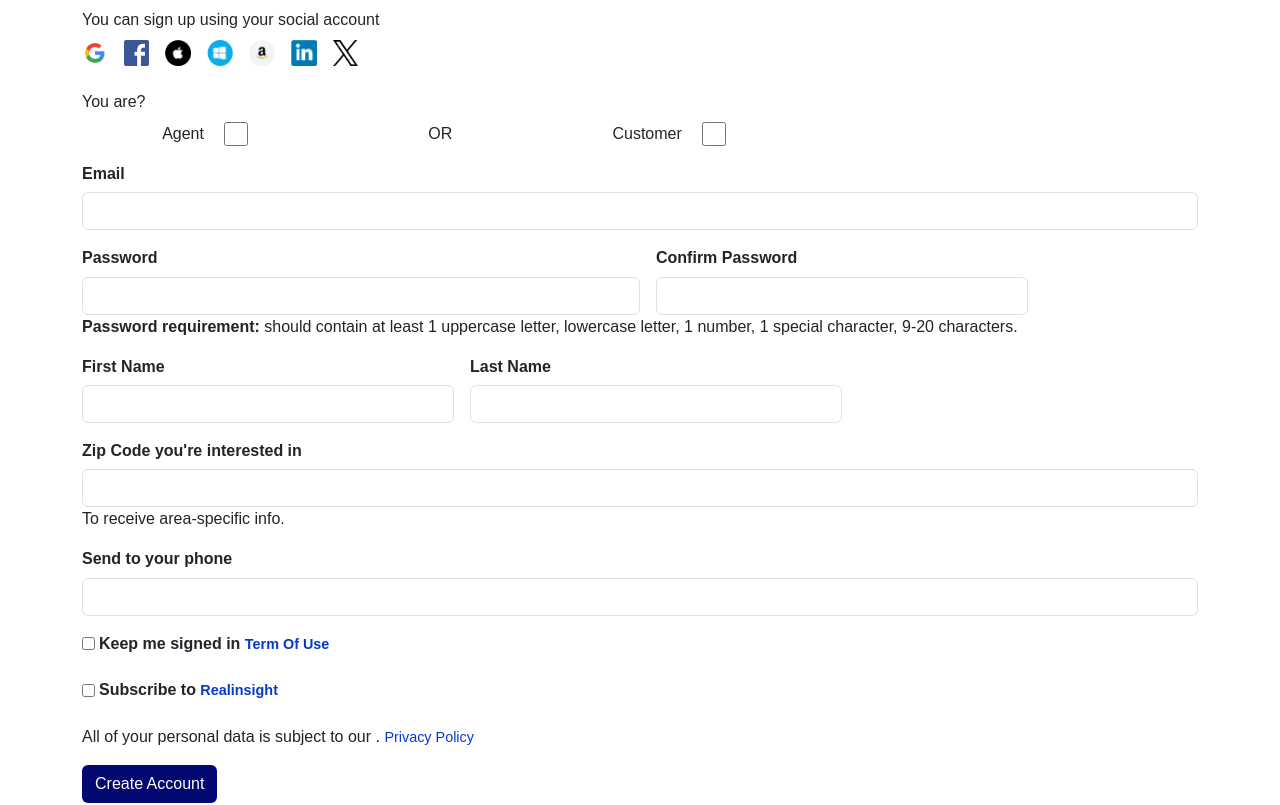
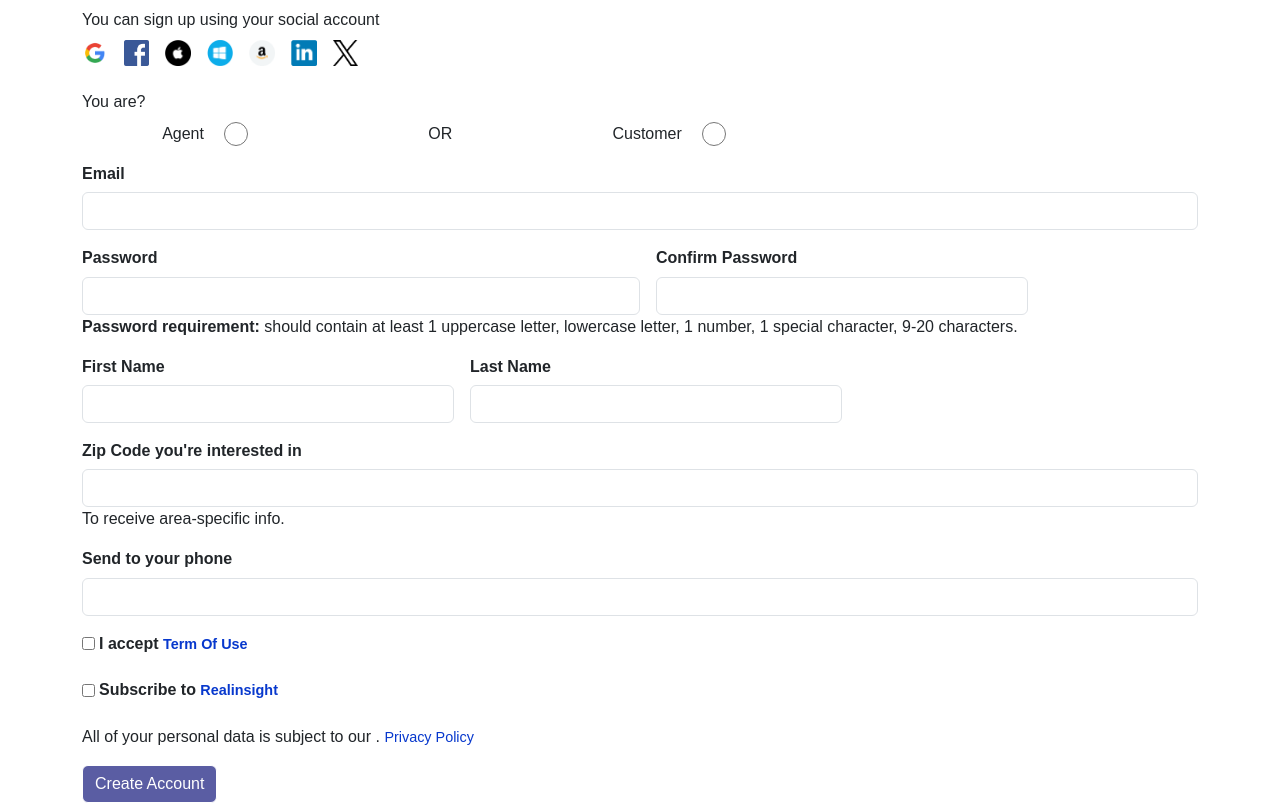
Before and after one commit to VintelmoraGrp3/MockProject_052024_Nhom3, a React (Vite) app: page /register in a window 1280 px wide. Shown: the part 523-1328 px from the top of the page. Built offline with nearby package versions, Linux system fonts and the light colour scheme.

Commit message:
fix bug 0306

```diff
--- a/src/pages/RegisterPage.jsx
+++ b/src/pages/RegisterPage.jsx
@@ -1,4 +1,4 @@
-import React from "react";
+import React, { useState } from "react";
 import { NavLink } from "react-router-dom";
 import { ListSocial } from "../components/ListSocial";
 import Header from "../components/Header";
@@ -7,15 +7,38 @@ import "../styles/register.scss";
 
 // RegisterPage component for user registration
 const RegisterPage = () => {
+  const [termChecked, setTermChecked] = useState(false);
+  const [password, setPassword] = useState("");
+  const [confirmPassword, setConfirmPassword] = useState("");
+  const [errorMessage, setErrorMessage] = useState("");
+
+  const handleChecked = (e) => {
+    setTermChecked(e.target.checked);
+  };
+  const handlePassword = (e) => {
+    setPassword(e.target.value);
+  };
+  const handleConfirmPassword = (e) => {
+    setConfirmPassword(e.target.value);
+  };
+
+  const handleSubmit = (e) => {
+    e.preventDefault();
+    if (password !== confirmPassword) {
+      setErrorMessage("Password do not mactch");
+    } else {
+      setErrorMessage("");
+    }
+  };
   return (
     <>
       <Header />
 
-      <div className="container">
+      <div className="container-xl">
         {/* Title */}
         <h1 className="fw-bold mt-3">Sign up</h1>
         {/* Registration form */}
-        <form className="register">
+        <form className="register" onSubmit={handleSubmit}>
           {/* Social account signup */}
           <p>You can sign up using your social account</p>
           <ListSocial /> {/* Rendering ListSocial component */}
@@ -26,21 +49,13 @@ const RegisterPage = () => {
               {/* Agent role checkbox */}
               <div className="d-flex">
                 <p>Agent</p>
-                <input
-                  type="checkbox"
-                  name="keepLoggedIn"
-                  className="checkbox-role"
-                />
+                <input type="radio" name="role" className="checkbox-role" />
               </div>
               {/* Customer role checkbox */}
               <p>OR</p>
               <div className="d-flex">
                 <p>Customer</p>
-                <input
-                  type="checkbox"
-                  name="keepLoggedIn"
-                  className="checkbox-role"
-                />
+                <input type="radio" name="role" className="checkbox-role" />
               </div>
             </div>
           </div>
@@ -65,6 +80,8 @@ const RegisterPage = () => {
                 className="form-control"
                 id="password"
                 name="password"
+                value={password}
+                onChange={handlePassword}
                 required
               />
             </div>
@@ -76,11 +93,14 @@ const RegisterPage = () => {
                 className="form-control"
                 id="confirmPassword"
                 name="confirmPassword"
+                value={confirmPassword}
+                onChange={handleConfirmPassword}
                 required
               />
             </div>
           </div>
           {/* Password requirements */}
+          {errorMessage && <p className="text-danger">{errorMessage}</p>}
           <p className="mb-3">
             <span className="fw-bold">Password requirement:</span> should
             contain at least 1 uppercase letter, lowercase letter, 1 number, 1
@@ -112,6 +132,7 @@ const RegisterPage = () => {
             <label htmlFor="zipCode">Zip Code you're interested in</label>
             <input
               className="form-control"
+              pattern="\d*"
               id="zipCode"
               name="zipCode"
               required
@@ -121,21 +142,31 @@ const RegisterPage = () => {
           {/* Phone input */}
           <div className="form-group mb-3">
             <label htmlFor="phone">Send to your phone</label>
-            <input className="form-control" id="phone" name="phone" required />
+            <input
+              className="form-control"
+              pattern="\d*"
+              id="phone"
+              name="phone"
+              required
+            />
           </div>
           {/* Keep signed in checkbox */}
           <div className="form-group form-options d-flex justify-content-between align-items-center mb-3">
             <label className="form-checkbox d-flex align-items-center">
-              <input type="checkbox" name="keepLoggedIn" />
+              <input
+                type="checkbox"
+                name="termCheck"
+                onChange={handleChecked}
+              />
               <p className="ms-1">
-                Keep me signed in <a href="#">Term Of Use</a>
+                I accept <a href="#">Term Of Use</a>
               </p>
             </label>
           </div>
           {/* Subscribe to Realinsight checkbox */}
           <div className="form-group form-options d-flex justify-content-between align-items-center mb-3">
             <label className="form-checkbox d-flex align-items-center">
-              <input type="checkbox" name="keepLoggedIn" />
+              <input type="checkbox" name="checkSub" />
               <p className="ms-1">
                 Subscribe to <a href="#">Realinsight</a>
               </p>
@@ -152,7 +183,7 @@ const RegisterPage = () => {
           </div>
           {/* Create Account button */}
           <div className="form-group mb-3">
-            <button type="submit" className="btn">
+            <button type="submit" className="btn" disabled={!termChecked}>
               Create Account
             </button>
           </div>
```
